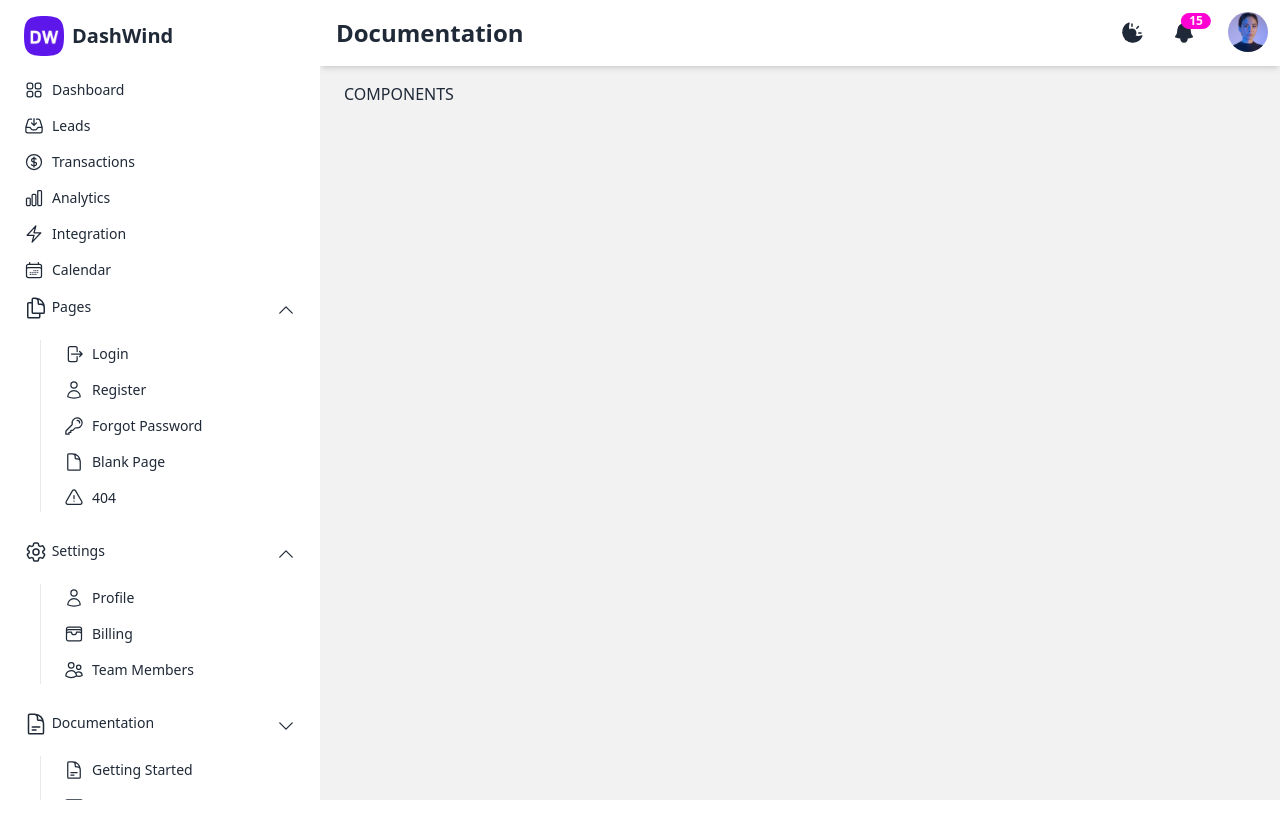
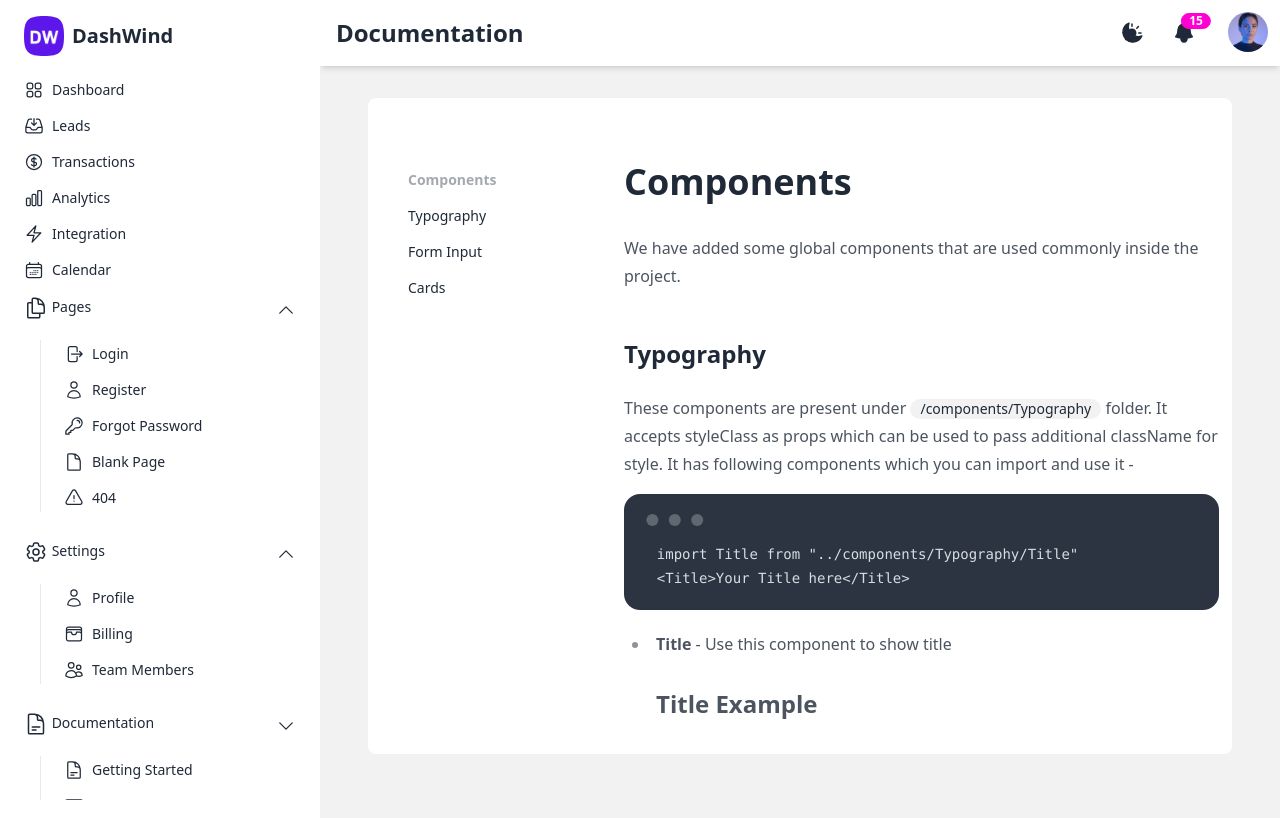
Before and after one commit to JADSN1894/svelte-template, a SvelteKit app: page /app/components in a window 1280 px wide. Built offline with nearby package versions, Linux system fonts and the light colour scheme.

Commit message:
feat: Closes issue #36 - Implement components page (app - no interactions)

```diff
--- a/src/routes/app/components/+page.svelte
+++ b/src/routes/app/components/+page.svelte
@@ -3,6 +3,133 @@
 	import { pageTitleState } from '$states/PageTitleState.svelte';
 
 	pageTitleState.pageTitle = 'Documentation';
+
+	const CODE_ONE = `import Title from "../components/Typography/Title"
+  <Title>Your Title here</Title>`;
+	const CODE_TWO = `const INITIAL_LEAD_OBJ = {
+   first_name : "",
+   last_name : "",
+   email : ""
+  }
+   const [leadObj, setLeadObj] = useState(INITIAL_LEAD_OBJ)
+   const updateFormValue = ({updateType, value}) => {
+    setErrorMessage("")
+    setLeadObj({...leadObj, [updateType] : value})
+   }
+
+<InputText type="text" defaultValue={leadObj.first_name}
+  updateType="first_name" containerStyle="mt-4"
+  labelTitle="First Name" updateFormValue={updateFormValue}/>`;
+	const CODE_THREE = `<TitleCard title={"Card Title"}> <h1>Card Body</h1></TitleCard>`;
 </script>
 
-<h1>COMPONENTS</h1>
+<main class="flex-1 overflow-y-auto md:pt-4 pt-4 px-6 bg-base-200">
+	<div class="">
+		<div class="bg-base-100 flex overflow-hidden rounded-lg" style="height: 82vh;">
+			<div class="flex-none p-4">
+				<ul class="menu w-56 mt-10 text-sm">
+					<li class="menu-title"><span class="">Components</span></li>
+					<li class="bordered"><span>Typography</span></li>
+					<li class=""><span>Form Input</span></li>
+					<li class=""><span>Cards</span></li>
+				</ul>
+			</div>
+			<div class="grow pt-16 overflow-y-scroll">
+				<article class="prose">
+					<h1 class="">Components</h1>
+					We have added some global components that are used commonly inside the project.
+					<h2 id="component1">Typography</h2>
+					<div>
+						These components are present under <span class="badge mt-0 mb-0 badge-ghost"
+							>/components/Typography</span
+						>
+						folder. It accepts styleClass as props which can be used to pass additional className for
+						style. It has following components which you can import and use it -
+						<div class="mockup-code mt-4"><pre class="my-0 py-0"><code>{CODE_ONE}</code></pre></div>
+						<ul>
+							<li>
+								<span class="font-bold">Title</span> - Use this component to show title
+								<p class="text-2xl font-bold undefined">Title Example</p>
+							</li>
+							<li>
+								<span class="font-bold">Subtitle</span> - Component that shows text smaller than
+								title
+								<div class="text-xl font-semibold mt-4 mb-6">Subtitle Example</div>
+							</li>
+							<li>
+								<span class="font-bold">ErrorText</span> - Used for showing error messages
+								<p class="text-center text-error mt-2">Error Text Example</p>
+							</li>
+							<li>
+								<span class="font-bold">HelperText</span> - Used for showing secondary message
+								<div class="text-slate-400 undefined">Helper Text Example</div>
+							</li>
+						</ul>
+					</div>
+					<h2 id="component2">Form Input</h2>
+					<p>
+						Many times we have to use form input like text, select one or toogle and in every file
+						we have to handle its state management, here we have added global form component that
+						can be used in any file and state variables can be managed by passing props to it. It is
+						present in <span class="badge mt-0 mb-0 badge-ghost">/components/Input</span> folder.
+					</p>
+					Ex-
+					<div class="mockup-code mt-4"><pre class="my-0 py-0"><code>{CODE_TWO}</code></pre></div>
+					<div class="form-control w-full mt-3">
+						<span class="label"
+							><span class="label-text text-base-content undefined">Label Title</span>
+						</span>
+						<input
+							type="text"
+							placeholder=""
+							class="input input-bordered w-full"
+							value="input value"
+						/>
+					</div>
+					<p>
+						This example is from add new lead modal, here we are importing component for creating
+						text input and passing some props to handle its content and state variable. Description
+						of props are as follows -
+					</p>
+					<ul>
+						<li>
+							<span class="font-bold">type</span> - Input type value like number, date, time etc..
+						</li>
+						<li>
+							<span class="font-bold">updateType</span> - This is used to update state variable in parent
+							component
+						</li>
+						<li>
+							<span class="font-bold">containerStyle</span> - Style class for container of input, which
+							include label as well
+						</li>
+						<li><span class="font-bold">labelTitle</span> - Title of the label</li>
+						<li>
+							<span class="font-bold">updateFormValue</span> - Function of parent component to update
+							state variable
+						</li>
+					</ul>
+					<h2 id="component3">Cards</h2>
+					<p>
+						<a href="https://daisyui.com/components/card/" target="_blank">Daisy UI</a> already have
+						many cards layout, on top of that we have added one card component that accept title props
+						and shows children inside its body. Also there is a divider between title and body of card.
+						On more provision has been added to add buttons on top left side of card using TopSideButtons
+						props (check leads page).
+					</p>
+					Ex -
+					<div class="mockup-code mt-4"><pre class="my-0 py-0"><code>{CODE_THREE}</code></pre></div>
+					<div class="p-8 bg-base-300 rounded-lg mt-4">
+						<div class="card w-full p-6 bg-base-100 shadow-xl mt-6">
+							<div class="text-xl font-semibold">Card Title</div>
+							<div class="divider mt-2"></div>
+							<div class="h-full w-full pb-6 bg-base-100"><h1>Card Body</h1></div>
+						</div>
+					</div>
+					<div class="h-24"></div>
+				</article>
+			</div>
+		</div>
+	</div>
+	<div class="h-16"></div>
+</main>
```
